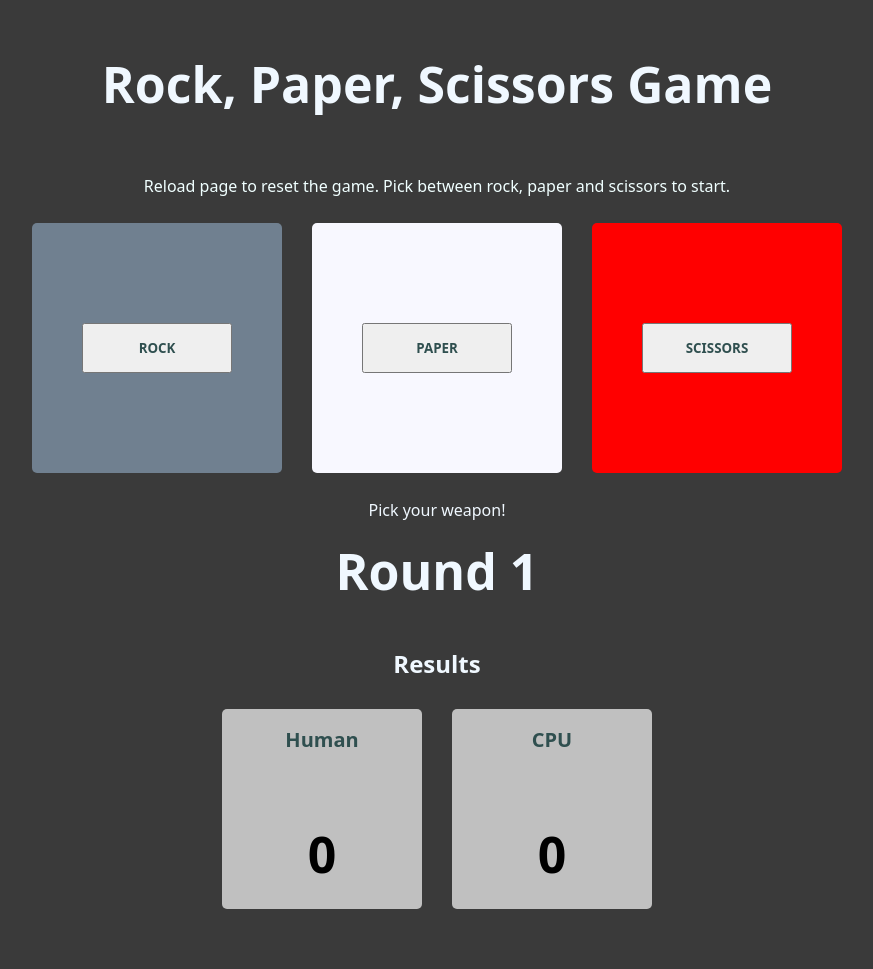
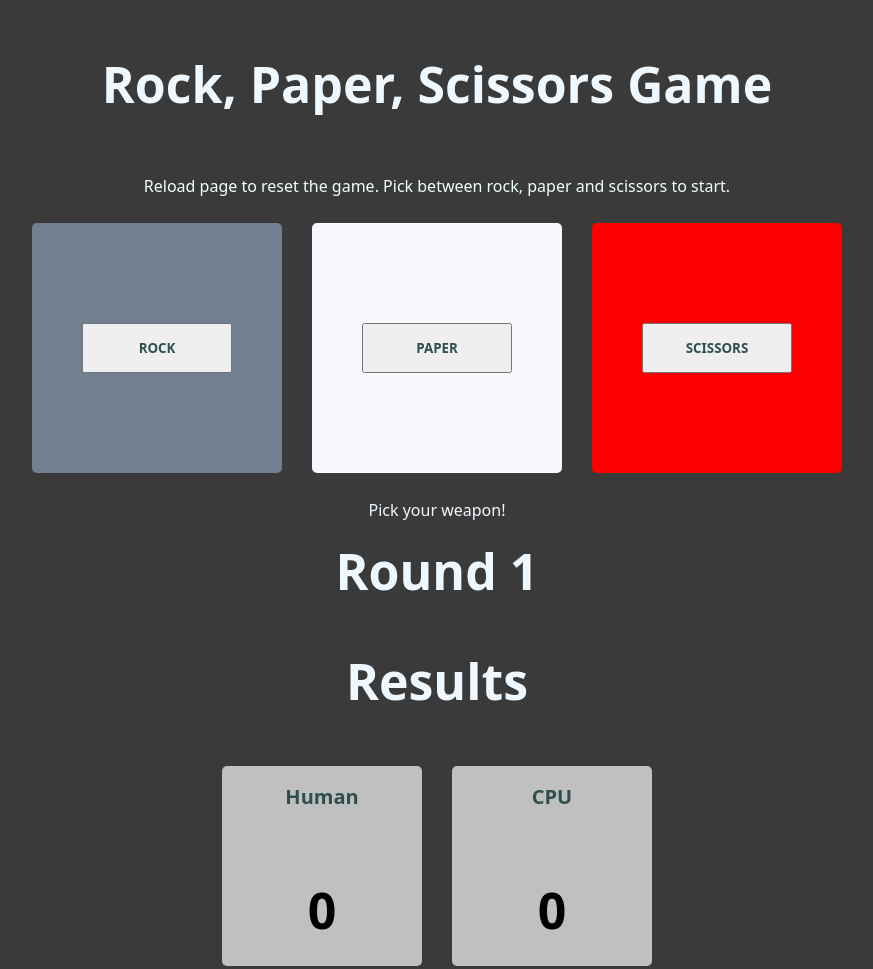
Before and after one commit to Khumbolawo/odin-rock-paper-scissors, a plain HTML site: page index.html in a window 1280 px wide. Shown: the whole page, without its empty margins (203-1076 px from the left). Before the commit the page ends 917 px from the top, so only its background shows below. Drawn offline with Linux system fonts and the light colour scheme.

Commit message:
fix: :bug: change results h2 tag back to h1

```diff
--- a/index.html
+++ b/index.html
@@ -32,7 +32,7 @@
     <section id="results">
       <div class="results-title">
         <h1 class="rounds">Round 1</h1>
-        <h2 class="results">Results</h1>
+        <h1 class="results">Results</h1>
       </div>
       <div class="results-area">
           <div class="human">
```
